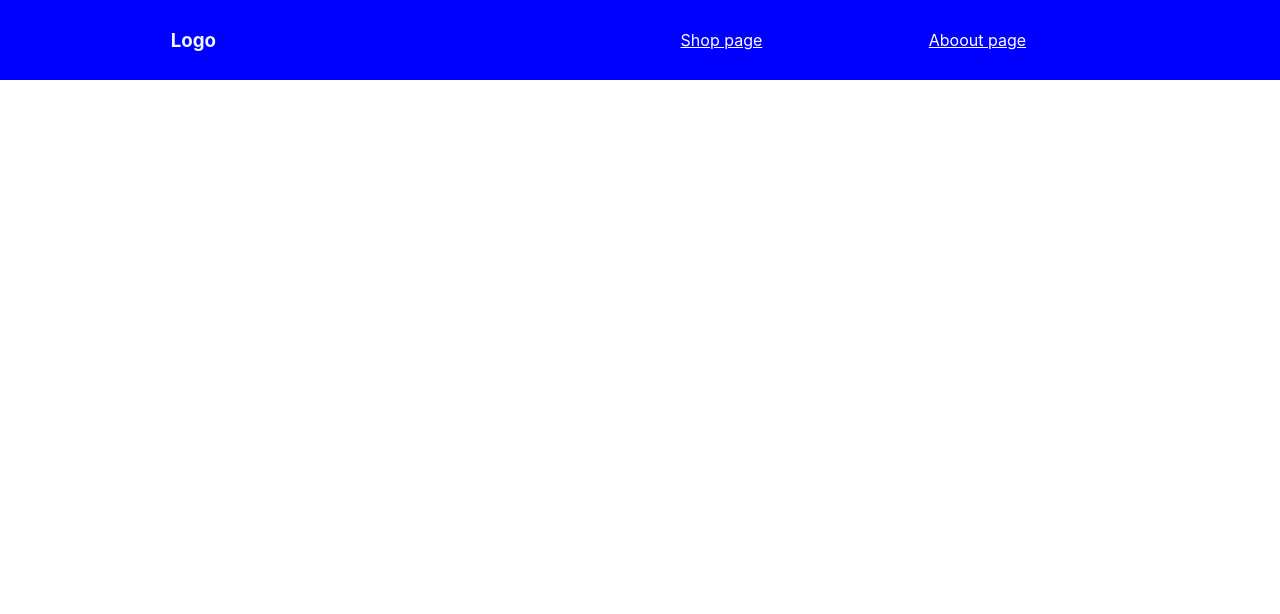
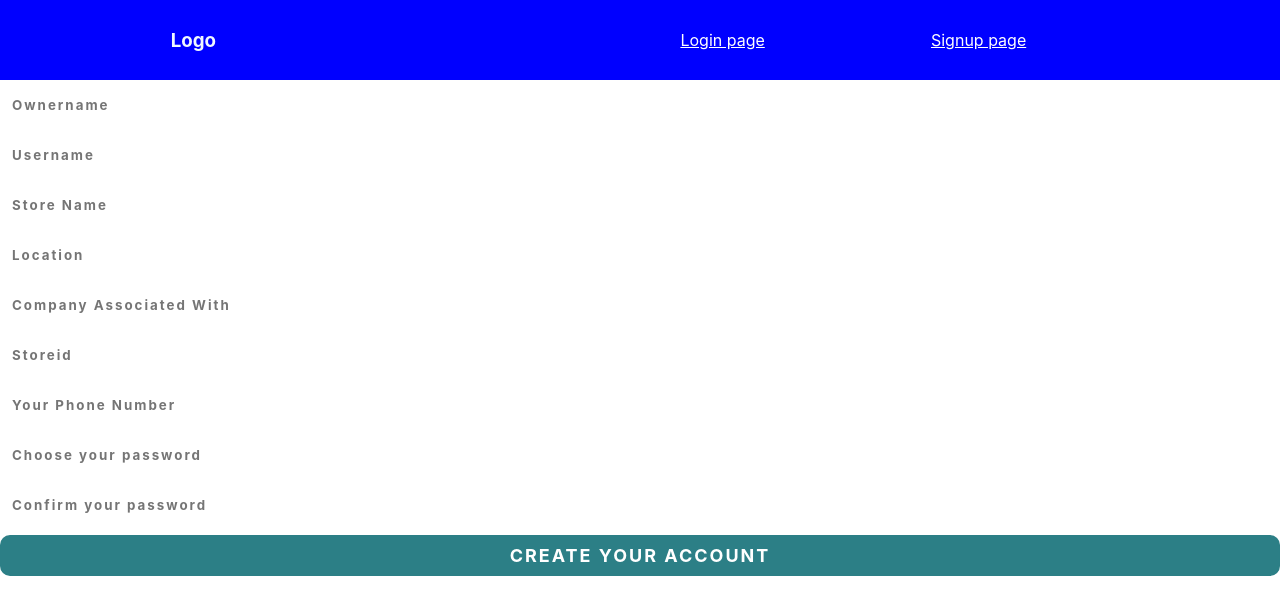
Before and after one commit to ishika0102/6_RunTimeError, a React (Create React App) app: page /signup in a window 1280 px wide. Shown: the top 614 px of the page. Built offline with nearby package versions, Linux system fonts and the light colour scheme.

Commit message:
Third commit

```diff
--- a/src/About.js
+++ /dev/null
@@ -1,14 +0,0 @@
-import './App.css';
-import React from 'react';
-
-function About() {
-  return (
-    <div >
-        <h3>
-            About page
-        </h3>
-    </div>
-  );
-}
-
-export default About;
--- a/src/App.css
+++ b/src/App.css
@@ -17,3 +17,38 @@ align-items: center;
 width: 40%;
 list-style: none;
 }
+.login .form-control {
+  display: flex;
+  flex-direction: column;
+}
+
+.login .form-control input {
+  margin: 5px 0;
+  padding: 12px;
+  border: none;
+  border-radius: 10px;
+  width:80vw;
+  font-family: inherit;
+  font-weight: 700;
+  letter-spacing: 2px;
+}
+
+.login .form-control button {
+  background-color: #2c7f86;
+  padding: 8px;
+  border: 2px solid #2c7f86;
+  color: #fff;
+  font-family: inherit;
+  border-radius: 10px;
+  font-weight: 700;
+  letter-spacing: 2px;
+  text-transform: uppercase;
+  font-size: 18px;
+  margin-top: 5px;
+  cursor: pointer;
+  transition: background-color 0.4s;
+}
+
+.login .form-control button:hover {
+  background-color: transparent;
+}
--- a/src/App.js
+++ b/src/App.js
@@ -1,9 +1,9 @@
 import './App.css';
-import About from './About';
-import Shop from './Shop';
+import Login from './Login';
 import Nav from './Nav';
 import React from 'react';
 import {BrowserRouter as Router,Switch,Route} from 'react-router-dom';
+import Signup from './Signup';
 
 
 function App() {
@@ -13,8 +13,8 @@ function App() {
     <Nav/>
       <Switch>
       <Route path="/" exact component={Home}/>
-      <Route path="/about" component={About}/>
-      <Route path="/shop" component={Shop}/>
+      <Route path="/login" component={Login}/>
+      <Route path="/signup" component={Signup}/>
       </Switch>
     </div>
     </Router>
--- /dev/null
+++ b/src/Login.js
@@ -0,0 +1,32 @@
+import './App.css';
+import React from 'react';
+
+const Login = () => {
+  return (
+    <>
+      <section className='showcase login'>
+        <div className='showcase-overlay'>
+          <form className='form-control'>
+            <input
+              type='email'
+              name='email'
+              id='email'
+              placeholder='Your email address'
+              required
+            />
+            <input
+            type='password'
+            name='password'
+            id='password'
+            placeholder=' Password'
+            required/>
+            <button type='submit'>Log In</button>
+          </form>
+        </div>
+      </section>
+    </>
+  )
+}
+
+
+export default Login;
--- a/src/Nav.js
+++ b/src/Nav.js
@@ -12,8 +12,8 @@ function Nav() {
             Logo
         </h3>
         <ul className="navlinks">
-            <Link style={navStye} to='/about'><li>Shop page</li></Link>
-            <Link style={navStye} to='/shop'><li>Aboout page</li></Link>
+            <Link style={navStye} to='/login'><li>Login page</li></Link>
+            <Link style={navStye} to='/signup'><li>Signup page</li></Link>
         </ul>
         </nav>
   );
--- a/src/Shop.js
+++ /dev/null
@@ -1,14 +0,0 @@
-import React from 'react';
-import './App.css';
-
-function Shop() {
-  return (
-    <div >
-        <h2>
-            Shop page
-        </h2>
-    </div>
-  );
-}
-
-export default Shop;
--- /dev/null
+++ b/src/Signup.js
@@ -0,0 +1,80 @@
+import React from 'react';
+import './App.css';
+
+const Signup = () => {
+  return (
+    <>
+      <section className='showcase login'>
+        <div className='showcase-overlay'>
+          <form className='form-control'>
+          <input
+              type='text'
+              name='ownername'
+              id='ownername'
+              placeholder='Ownername'
+              required
+            />
+            <input
+              type='text'
+              name='username'
+              id='username'
+              placeholder='Username'
+              required
+            />
+            <input
+              type='text'
+              name='storename'
+              id='storename'
+              placeholder='Store Name'
+              required
+            />
+            <input
+              type='text'
+              name='location'
+              id='location'
+              placeholder='Location'
+              required
+            />
+            <input
+              type='text'
+              name='companyname'
+              id='companyname'
+              placeholder='Company Associated With'
+              required
+            />
+            <input
+              type='id'
+              name='storeid'
+              id='storeid'
+              placeholder='Storeid'
+              required
+            />
+            <input
+              type='tel'
+              name='phnno'
+              id='phnno'
+              placeholder='Your Phone Number'
+              required
+            />
+            <input
+              type='password'
+              name='password'
+              id='password'
+              placeholder='Choose your password'
+              required
+            />
+            <input
+              type='password'
+              name='password2'
+              id='password2'
+              placeholder='Confirm your password'
+              required
+            />
+            <button type='submit'>Create Your Account</button>
+          </form>
+        </div>
+      </section>
+    </>
+  )
+}
+export default Signup;
```
Also changed, not shown: src/index.css (line endings or trailing spaces).
